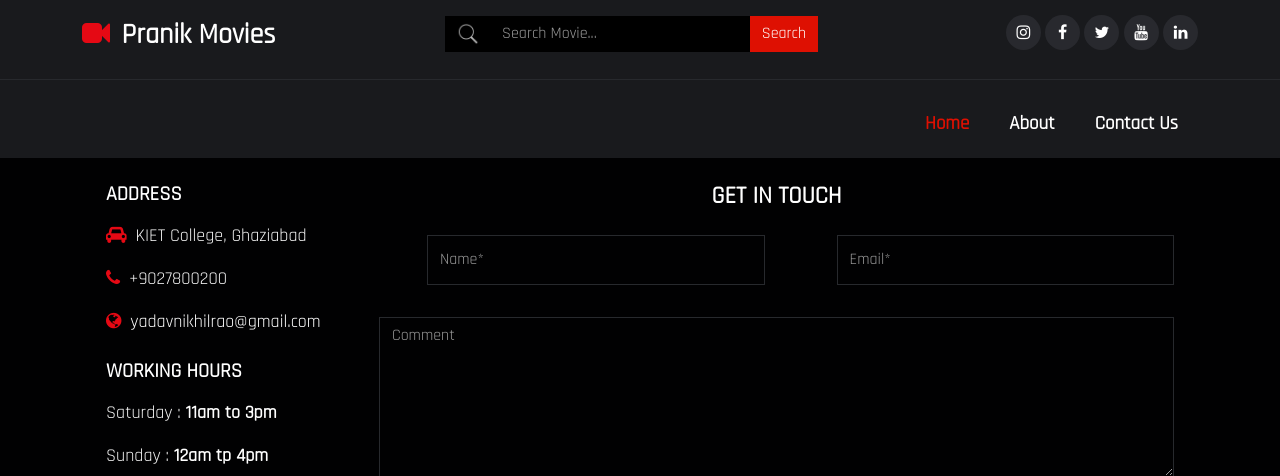
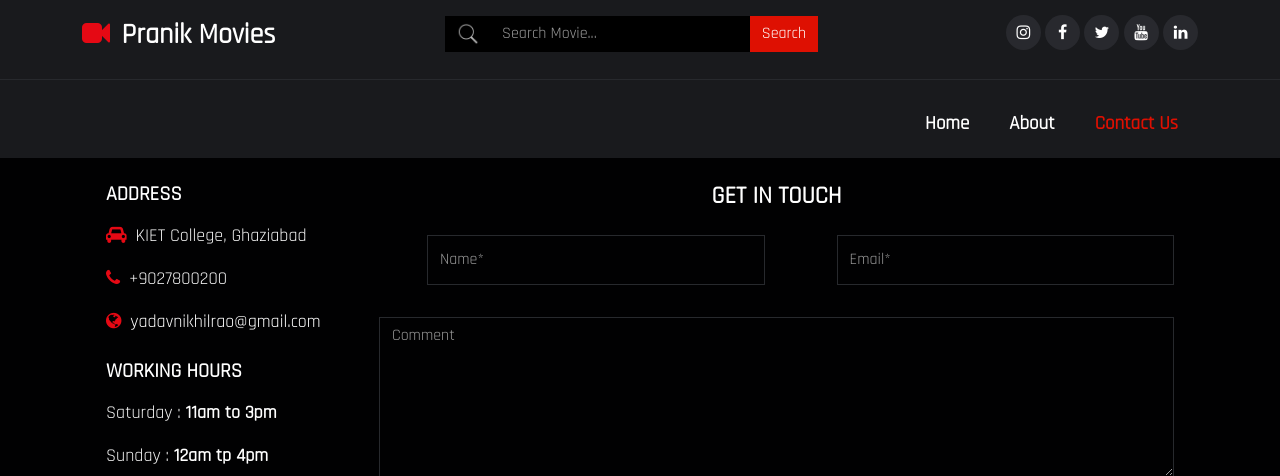
Before and after one commit to yadavnikhilrao/The-Ultimate-Movies-Recommendation-System-V-2-Pranik-Movies, a Flask app: page /contact in a window 1280 px wide. Shown: the top 476 px of the page. Run offline with Flask 3, Linux system fonts and the light colour scheme; parts of the project's set-up code (start-up, migrations or seed data) failed here and were passed over; some libraries are stand-ins or nearby versions.

Commit message:
Update contact.html

```diff
--- a/templates/contact.html
+++ b/templates/contact.html
@@ -171,14 +171,14 @@
       <div class="navbar-collapse collapse" id="navbarSupportedContent">
         <ul class="navbar-nav ms-auto mb-2 mb-md-0">
           <li class="nav-item">
-            <a class="nav-link active" aria-current="page" href="/">Home</a>
+            <a class="nav-link " aria-current="page" href="/">Home</a>
           </li>
           <li class="nav-item">
             <a class="nav-link" href="/about">About</a>
           </li>
 
           <li class="nav-item">
-            <a class="nav-link" href="/contact">Contact Us</a>
+            <a class="nav-link active" href="/contact">Contact Us</a>
           </li>
         </ul>
       </div>
```
